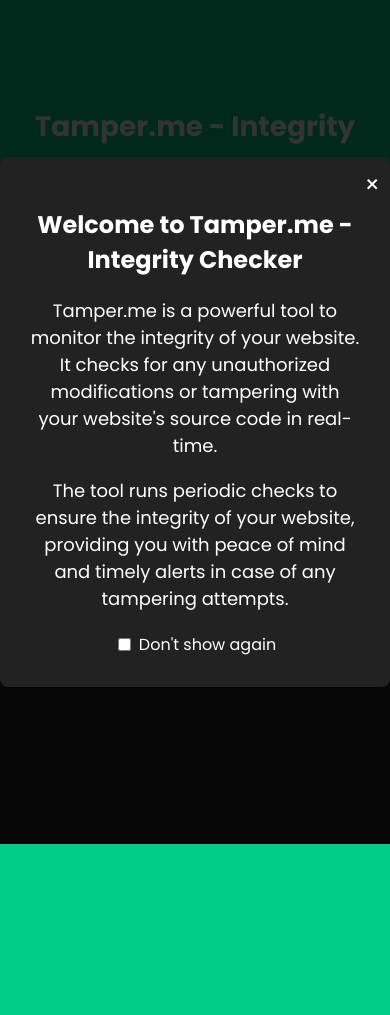
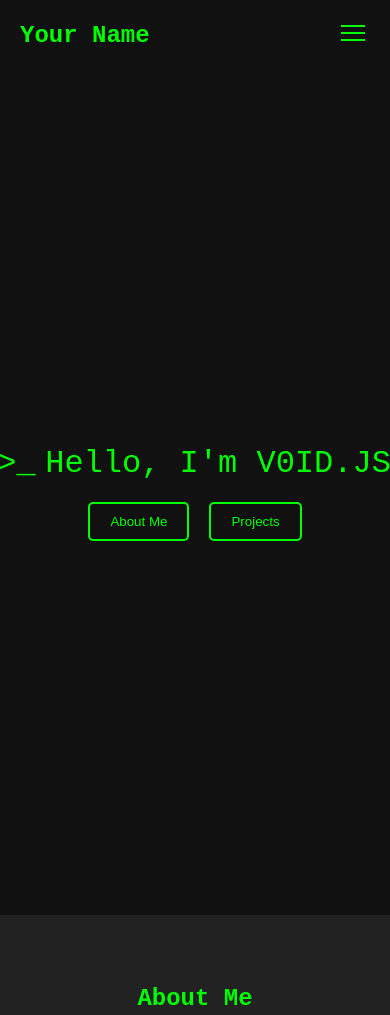
Before and after one commit to Micah-j-sanchez/V-0-I-D-JS.github.io, a plain HTML site: page index.html in a window 390 px wide. Shown: the top 1015 px of the page. Before the commit the page ends 844 px from the top, so only its background shows below. Drawn offline with Linux system fonts and the light colour scheme.

Commit message:
Update index.html

```diff
--- a/index.html
+++ b/index.html
@@ -1,284 +1,359 @@
 <!DOCTYPE html>
 <html>
 <head>
-  <title>Tamper.me - Integrity Checker</title>
+    <title>Landing Page</title>
+    <meta name="viewport" content="width=device-width, initial-scale=1.0">
     <style>
         body {
-      text-align: center;
-      font-family: 'Poppins', Arial, sans-serif;
-      background-color: #1a1a1a;
-      color: #ffffff;
+            background-color: #000;
+            color: #fff;
+            font-family: "Source Code Pro", monospace;
             margin: 0;
             padding: 0;
+        }
+
+        .navbar {
+            display: flex;
+            justify-content: space-between;
+            align-items: center;
+            padding: 20px;
+            background-color: #111;
+        }
+
+        .navbar-brand {
+            font-size: 24px;
+            font-weight: bold;
+            color: #00ff00;
+            text-decoration: none;
+        }
+
+        .navbar-toggle {
+            display: none;
+            cursor: pointer;
+            padding: 5px;
+            background-color: transparent;
+            border: none;
+        }
+
+        .navbar-toggle:focus {
+            outline: none;
+        }
+
+        .navbar-toggle span {
+            display: block;
+            width: 24px;
+            height: 2px;
+            margin-bottom: 5px;
+            background-color: #00ff00;
+        }
+
+        .navbar-links {
+            list-style: none;
+            display: flex;
+            margin: 0;
+            padding: 0;
+        }
+
+        .navbar-link {
+            margin-right: 20px;
+        }
+
+        .navbar-link a {
+            color: #00ff00;
+            text-decoration: none;
+        }
+
+        @media (max-width: 768px) {
+            .navbar-links {
+                display: none;
+            }
+
+            .navbar-toggle {
+                display: block;
+            }
+
+            .navbar-links.active {
                 display: flex;
                 flex-direction: column;
-      height: 100vh;
-      overflow: hidden;
+                position: absolute;
+                top: 80px;
+                left: 20px;
+                right: 20px;
+                background-color: #111;
+                z-index: 9999;
             }
 
-    .top {
-      flex: 1;
+            .navbar-link {
+                margin-bottom: 10px;
+            }
+        }
+
+        .hero {
             display: flex;
             flex-direction: column;
             justify-content: center;
-      padding: 40px;
-      box-sizing: border-box;
+            align-items: center;
+            height: 100vh;
+            background-color: #111;
         }
 
-    .bottom {
-      flex: 1;
-      background-color: #222222;
-      padding: 20px;
-      box-sizing: border-box;
+        .terminal-line {
+            white-space: nowrap;
+            overflow: hidden;
+            border-right: 2px solid #00ff00;
+            animation: blink-caret 1s step-end infinite;
         }
 
-    h1 {
-      font-size: 24px;
+        @keyframes blink-caret {
+            from, to { border-color: transparent; }
+            50% { border-color: #00ff00; }
         }
 
-    p {
-      font-size: 14px;
+        .cta-buttons {
+            display: flex;
+            justify-content: center;
+            margin-top: 20px;
         }
 
-    code {
-      display: block;
-      text-align: left;
-      background-color: #282828;
-      color: #ffffff;
-      padding: 10px;
-      margin: 10px auto;
-      width: 80%;
-      max-width: 800px;
-      overflow-x: scroll;
+        .cta-button {
+            opacity: 0;
+            margin: 0 10px;
+            padding: 10px 20px;
+            color: #00ff00;
+            background-color: transparent;
+            border: 2px solid #00ff00;
+            border-radius: 5px;
+            transition: background-color 0.3s ease, opacity 0.5s ease, transform 0.3s ease;
+            cursor: pointer;
         }
 
-    .green {
-      background-color: #00cc88;
+        .cta-button:hover {
+            background-color: #00ff00;
+            color: #000;
+            transform: scale(1.05);
         }
 
-    .red {
-      background-color: #ff4757;
+        @keyframes fade-in {
+            from { opacity: 0; }
+            to { opacity: 1; }
         }
 
-    .modal {
-      position: fixed;
-      top: 0;
-      left: 0;
-      width: 100%;
-      height: 100%;
-      display: flex;
-      align-items: center;
-      justify-content: center;
-      background-color: rgba(0, 0, 0, 0.8);
-      z-index: 9999;
-      opacity: 0;
-      visibility: hidden;
-      transition: opacity 0.3s ease;
+        .section {
+            padding: 50px;
+            background-color: #222;
+            margin-bottom: 20px;
         }
 
-    .modal.active {
-      opacity: 1;
-      visibility: visible;
+        .section-title {
+            text-align: center;
+            font-size: 24px;
+            margin-bottom: 20px;
+            color: #00ff00;
         }
 
-    .modal-content {
-      position: relative;
-      background-color: #222222;
-      padding: 30px;
-      border-radius: 8px;
-      max-width: 90%;
-      max-height: 90%;
-      overflow-y: auto;
+        .section-content {
+            text-align: justify;
+            font-size: 18px;
+            line-height: 1.6;
+            color: #fff;
         }
 
-    .modal-close {
-      position: absolute;
-      top: 10px;
-      right: 10px;
-      cursor: pointer;
-      color: #ffffff;
-      font-size: 24px;
+        #typewriter-text {
+            font-size: 32px;
+            color: #00ff00;
         }
 
-    .modal-checkbox {
-      margin-top: 20px;
-      display: flex;
-      align-items: center;
-      justify-content: center;
-      color: #ffffff;
+        #prompt {
+            font-size: 32px;
+            color: #00ff00;
         }
 
-    .modal-checkbox input[type="checkbox"] {
-      margin-right: 8px;
+        .project-buttons {
+            display: flex;
+            flex-wrap: wrap;
+            justify-content: center;
+            align-items: flex-start;
+            margin-top: 30px;
         }
 
-    @media screen and (max-width: 768px) {
-      .top, .bottom {
-        width: 100%;
-        padding: 20px;
+        .project-button {
+            display: flex;
+            flex-direction: column;
+            align-items: center;
+            margin: 0 20px;
+            padding: 10px;
+            color: #00ff00;
+            background-color: transparent;
+            border: 2px solid #00ff00;
+            border-radius: 5px;
+            transition: background-color 0.3s ease, transform 0.3s ease;
+            cursor: pointer;
+            margin-bottom: 20px;
+            flex: 1;
+            max-width: 250px;
         }
 
-      h1 {
-        font-size: 28px;
+        .project-button:hover {
+            background-color: #00ff00;
+            color: #000;
+            transform: scale(1.05);
         }
 
-      p {
+        .project-button img {
+            max-width: 100%;
+            height: auto;
+            margin-bottom: 10px;
+            object-fit: contain;
+            border-radius: 5px;
+        }
+
+        .project-title {
             font-size: 18px;
+            font-weight: bold;
+            margin-bottom: 5px;
         }
+
+        .project-description {
+            font-size: 14px;
+            color: #fff;
+        }
+
+        .view-all-projects {
+            text-align: center;
+            margin-top: 30px;
+        }
+
+        .view-all-projects a {
+            color: #00ff00;
+            text-decoration: none;
+            border: 2px solid #00ff00;
+            border-radius: 5px;
+            padding: 10px 20px;
+            transition: background-color 0.3s ease, color 0.3s ease;
+        }
+
+        .view-all-projects a:hover {
+            background-color: #00ff00;
+            color: #000;
         }
     </style>
-  <link href="https://fonts.googleapis.com/css2?family=Poppins:wght@400;700&display=swap" rel="stylesheet">
 </head>
-<body onload="showModal(); checkTampering()">
-  <div class="modal" id="modal">
-    <div class="modal-content">
-      <span class="modal-close" onclick="closeModal()">&times;</span>
-      <h2>Welcome to Tamper.me - Integrity Checker</h2>
-      <p>
-        Tamper.me is a powerful tool to monitor the integrity of your website. It checks for any unauthorized modifications or tampering with your website's source code in real-time.
-      </p>
-      <p>
-        The tool runs periodic checks to ensure the integrity of your website, providing you with peace of mind and timely alerts in case of any tampering attempts.
-      </p>
-      <div class="modal-checkbox">
-        <input type="checkbox" id="dontShowAgainCheckbox">
-        <label for="dontShowAgainCheckbox">Don't show again</label>
+<body>
+    <div class="navbar">
+        <a href="#" class="navbar-brand">Your Name</a>
+        <button class="navbar-toggle" onclick="toggleNavbar()">
+            <span></span>
+            <span></span>
+            <span></span>
+        </button>
+        <ul class="navbar-links" id="navbar-links">
+            <li class="navbar-link"><a href="#">Home</a></li>
+            <li class="navbar-link"><a href="#about">About</a></li>
+            <li class="navbar-link"><a href="#projects">Projects</a></li>
+            <li class="navbar-link"><a href="#">Contact</a></li>
+        </ul>
     </div>
+
+    <div class="hero">
+        <div class="terminal-line">
+            <span id="prompt">&gt;_</span>
+            <span id="typewriter-text"></span>
+        </div>
+
+        <div class="cta-buttons">
+            <button class="cta-button" onclick="scrollToAbout()">About Me</button>
+            <button class="cta-button" onclick="scrollToProjects()">Projects</button>
         </div>
     </div>
 
-  <div class="top">
-    <h1>Tamper.me - Integrity Checker</h1>
-    <p id="tamperingStatus"></p>
-    <p id="nextCheckTimer"></p>
+    <div class="section" id="about">
+        <h2 class="section-title">About Me</h2>
+        <div class="section-content">
+            <p>
+                Lorem ipsum dolor sit amet, consectetur adipiscing elit. Nullam semper purus ut felis consequat, vitae posuere nunc fringilla. Mauris vitae nibh arcu. Duis efficitur sem a nibh consectetur, sed egestas est tincidunt. Aliquam erat volutpat. Integer a lacus ipsum. Integer dapibus, orci vitae fermentum sagittis, ipsum felis ultrices felis, vitae ultrices ipsum odio a urna. Vivamus suscipit varius ultrices. Ut malesuada elit sapien, sit amet commodo ante facilisis et. Mauris faucibus congue felis, sed interdum turpis pellentesque ut. Nulla non orci vitae sem laoreet eleifend.
+            </p>
+            <p>
+                Vivamus id velit ac elit interdum ultricies. Quisque cursus, quam non vehicula feugiat, dui orci tristique ex, at ullamcorper nibh libero in risus. Vestibulum lacinia quam a elit condimentum, sed gravida ante tincidunt. In hac habitasse platea dictumst. Integer mattis scelerisque velit, nec semper metus vehicula in. Mauris a aliquet erat. Morbi bibendum tristique malesuada. Integer eu felis id diam tristique euismod.
+            </p>
+            <p>
+                Phasellus vehicula libero non vestibulum vulputate. Duis vel fermentum tortor. Nullam feugiat vulputate mi, ut consectetur nisi tempus nec. Vivamus vehicula ante a augue commodo, nec laoreet sapien cursus. Sed vulputate enim ut mi tincidunt bibendum. Nam semper metus vel leo varius interdum. Sed in mauris a mi consectetur tempor id id magna. Nulla aliquam consequat turpis, sit amet pellentesque arcu laoreet at. Donec interdum, sem sed congue facilisis, quam erat suscipit nunc, ac vestibulum elit ex ut leo.
+            </p>
+            <p>
+                Sed tempus nunc quis commodo vestibulum. Nullam sit amet mi tristique, eleifend ligula at, venenatis ex. Sed feugiat est non odio ultricies, ut tempus elit tempor. Nulla facilisi. Maecenas suscipit mi sed nibh posuere malesuada. Curabitur egestas risus vel mauris condimentum dignissim. Vivamus ut interdum ex. Proin pellentesque tellus in ante posuere, non scelerisque arcu auctor.
+            </p>
         </div>
-  <div class="bottom">
-    <code id="changeLog"></code>
     </div>
 
-  <script type="text/javascript">
-    function showModal() {
-      var modal = document.getElementById('modal');
-      modal.classList.add('active');
+    <div class="section" id="projects">
+        <h2 class="section-title">Projects</h2>
+        <div class="project-buttons">
+            <button class="project-button">
+                <img src="image1.png" alt="Project 1">
+                <h3 class="project-title">Project 1</h3>
+                <p class="project-description">Description of Project 1</p>
+            </button>
+            <button class="project-button">
+                <img src="image2.png" alt="Project 2">
+                <h3 class="project-title">Project 2</h3>
+                <p class="project-description">Description of Project 2</p>
+            </button>
+            <button class="project-button">
+                <img src="image3.png" alt="Project 3">
+                <h3 class="project-title">Project 3</h3>
+                <p class="project-description">Description of Project 3</p>
+            </button>
+        </div>
+        <div class="view-all-projects">
+            <a href="projects.html">View All Projects</a>
+        </div>
+    </div>
+
+    <script>
+        const text = "Hello, I'm V0ID.JS";
+        const delayAfterComma = 500; // Delay in milliseconds after the comma
+
+        let currentCharacter = 0;
+        let output = "";
+
+        function typeWriter() {
+            if (currentCharacter < text.length) {
+                if (text[currentCharacter] === ',') {
+                    output += ',';
+                    document.getElementById('typewriter-text').innerHTML = output;
+                    currentCharacter++;
+
+                    setTimeout(typeWriter, delayAfterComma);
+                } else {
+                    output += text[currentCharacter];
+                    document.getElementById('typewriter-text').innerHTML = output;
+                    currentCharacter++;
+
+                    setTimeout(typeWriter, 100);
                 }
-
-    function closeModal() {
-      var modal = document.getElementById('modal');
-      modal.classList.remove('active');
-    }
-
-    function checkTampering() {
-      var excludedElements = [
-        'tamperingStatus',
-        'nextCheckTimer',
-        'changeLog'
-      ];
-
-      var initialSource = document.documentElement.innerHTML;
-      var changeLog = [];
-
-      function displayTamperingStatus() {
-        var tamperingStatus = document.getElementById('tamperingStatus');
-        var nextCheckTimer = document.getElementById('nextCheckTimer');
-
-        if (isTampered()) {
-          tamperingStatus.textContent = 'Tampered';
-          tamperingStatus.className = 'red';
-          document.body.className = 'red';
             } else {
-          tamperingStatus.textContent = 'Not Tampered';
-          tamperingStatus.className = 'green';
-          document.body.className = 'green';
+                const ctaButtons = document.querySelectorAll('.cta-button');
+                ctaButtons.forEach(button => {
+                    button.style.animation = "fade-in 1s ease 0s forwards";
+                });
             }
         }
 
-      function isTampered() {
-        var currentSource = document.documentElement.innerHTML;
-        var diff = generateDiff(initialSource, currentSource);
+        // Start typing after a slight delay
+        setTimeout(typeWriter, 1000);
 
-        if (diff) {
-          changeLog.push(diff);
-          var changeLogElement = document.getElementById('changeLog');
-          changeLogElement.textContent = '';
-          for (var i = 0; i < changeLog.length; i++) {
-            var diffCode = document.createElement('code');
-            diffCode.textContent = changeLog[i];
-            changeLogElement.appendChild(diffCode);
-          }
-          return true;
+        function scrollToAbout() {
+            const aboutSection = document.getElementById('about');
+            aboutSection.scrollIntoView({ behavior: 'smooth' });
         }
 
-        return false;
+        function scrollToProjects() {
+            const projectsSection = document.getElementById('projects');
+            projectsSection.scrollIntoView({ behavior: 'smooth' });
         }
 
-      function generateDiff(oldSource, newSource) {
-        var diff = '';
-        var oldLines = oldSource.split('\n');
-        var newLines = newSource.split('\n');
-        var lineCount = Math.max(oldLines.length, newLines.length);
-
-        for (var i = 0; i < lineCount; i++) {
-          if (oldLines[i] !== newLines[i] && !isExcludedElement(oldLines[i])) {
-            diff += '+ ' + newLines[i] + '\n';
-          }
-        }
-
-        return diff;
-      }
-
-      function isExcludedElement(line) {
-        return excludedElements.some(function(element) {
-          return line.includes(element);
-        });
-      }
-
-      var observer = new MutationObserver(function(mutationsList) {
-        for (var mutation of mutationsList) {
-          if (mutation.type === 'childList') {
-            for (var node of mutation.addedNodes) {
-              if (node.nodeType === Node.ELEMENT_NODE && !isExcludedElement(node.id)) {
-                displayTamperingStatus();
-                break;
-              }
-            }
-          }
-        }
-      });
-
-      observer.observe(document.documentElement, { subtree: true, childList: true });
-
-      displayTamperingStatus();
-
-      var remainingTime = 3;
-      document.getElementById('nextCheckTimer').textContent = 'Next check in ' + remainingTime + ' seconds';
-
-      var timerIntervalId = setInterval(function() {
-        remainingTime--;
-
-        if (remainingTime <= 0) {
-          remainingTime = 3;
-        }
-
-        document.getElementById('nextCheckTimer').textContent = 'Next check in ' + remainingTime + ' seconds';
-
-        if (remainingTime === 0) {
-          displayTamperingStatus();
-        }
-      }, 1000);
-
-      var dontShowAgainCheckbox = document.getElementById('dontShowAgainCheckbox');
-      dontShowAgainCheckbox.addEventListener('change', function() {
-        if (dontShowAgainCheckbox.checked) {
-          localStorage.setItem('dontShowAgain', 'true');
-        } else {
-          localStorage.removeItem('dontShowAgain');
-        }
-      });
-
-      var dontShowAgain = localStorage.getItem('dontShowAgain');
-      if (dontShowAgain === 'true') {
-        closeModal();
-      }
+        function toggleNavbar() {
+            const navbarLinks = document.getElementById('navbar-links');
+            navbarLinks.classList.toggle('active');
         }
     </script>
 </body>
```
Lines whose indentation alone changed are shown as unchanged.
